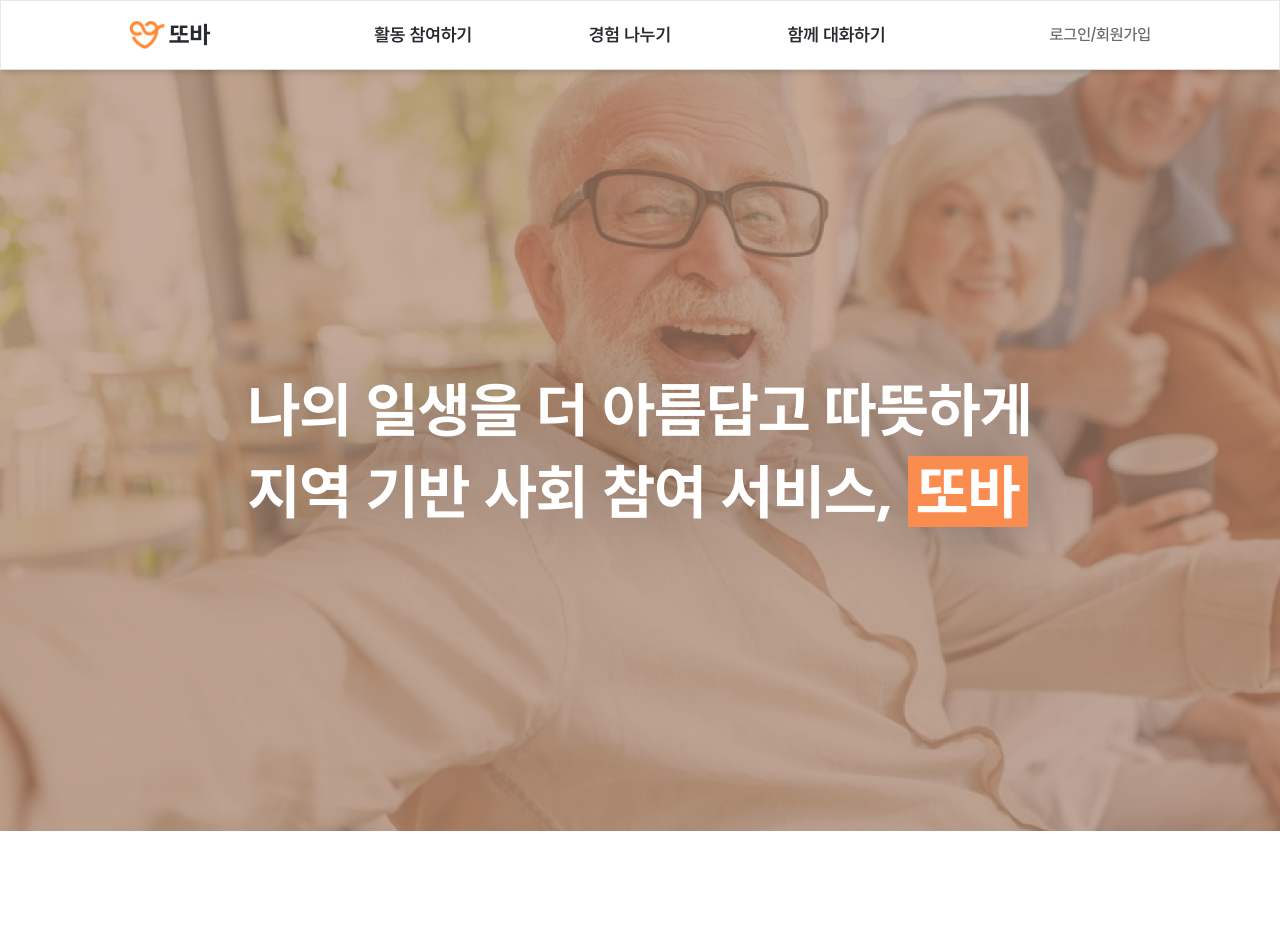
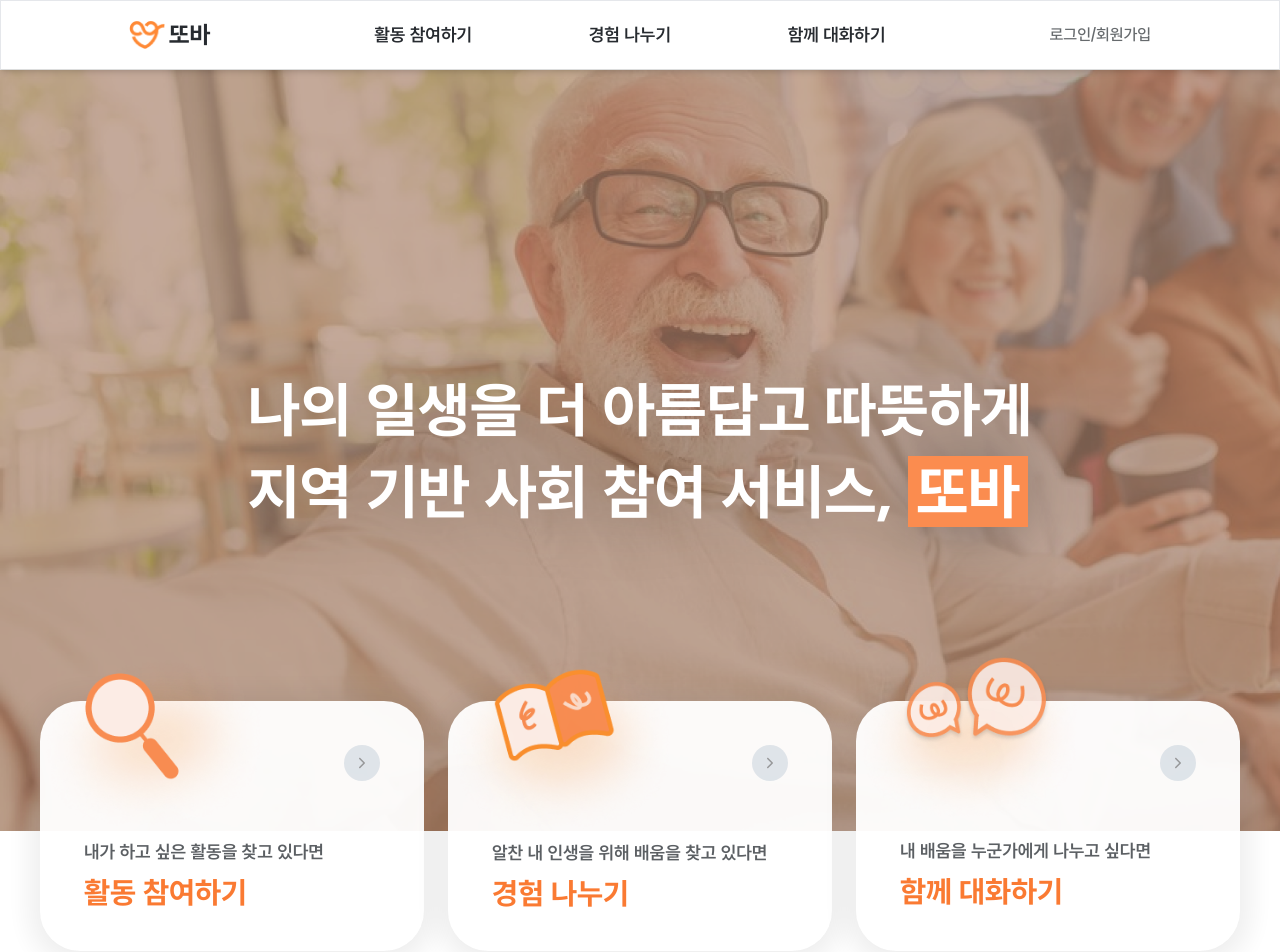
Before and after one commit to Kusitms-29th-Meetup-TeamE/Frontend, a Next.js app: page / in a window 1280 px wide. Shown: the top 952 px of the page. Built offline with nearby package versions, Linux system fonts and the light colour scheme.

Commit message:
💄 Style(#14): update how-to component

```diff
--- a/src/app/page.tsx
+++ b/src/app/page.tsx
@@ -13,6 +13,7 @@ export const metadata = {
 export default function Home() {
   return (
     <main className="flex flex-col gap-[160px]">
+      <div>
         <div
           className="w-full mx-auto max-w-[1920px] h-[761px] flex justify-center items-center"
           style={{
@@ -28,10 +29,10 @@ export default function Home() {
             </span>
           </span>
         </div>
-
         <ScrollContainer>
           <HowTo />
         </ScrollContainer>
+      </div>
 
       <ScrollContainer>
         <RecommendActivity />
--- a/src/containers/main/HowTo.tsx
+++ b/src/containers/main/HowTo.tsx
@@ -2,6 +2,7 @@
 
 import { IoIosArrowForward } from 'react-icons/io';
 
+import clsx from 'clsx';
 import Image from 'next/image';
 import { useRouter } from 'next/navigation';
 
@@ -30,7 +31,7 @@ export default function HowTo() {
   const router = useRouter();
 
   return (
-    <div className="w-full max-w-[1200px] flex gap-6">
+    <div className="w-full max-w-[1200px] flex gap-6 mt-[-130px]">
       {howData.map((item, idx) => {
         return (
           <div
@@ -41,9 +42,12 @@ export default function HowTo() {
               <Image
                 src={item.imgUrl}
                 alt="how-image"
-                width={120}
-                height={120}
-                className="mt-[-80px] object-cover"
+                width={240}
+                height={240}
+                className={clsx(
+                  'mt-[-100px] ml-[-50px] object-cover',
+                  idx === 2 ? 'mb-2.5' : '',
+                )}
               />
               <div className="flex items-center w-[36px] h-[36px] justify-center rounded-full bg-gray-chip cursor-pointer">
                 <IoIosArrowForward
@@ -53,7 +57,7 @@ export default function HowTo() {
               </div>
             </div>
 
-            <p>{item.title}</p>
+            <p className="text-body2 text-gray-08">{item.title}</p>
             <span className="text-primary-orange6 text-h2">
               {item.goToText}
             </span>
```
Lines whose indentation alone changed are shown as unchanged.
